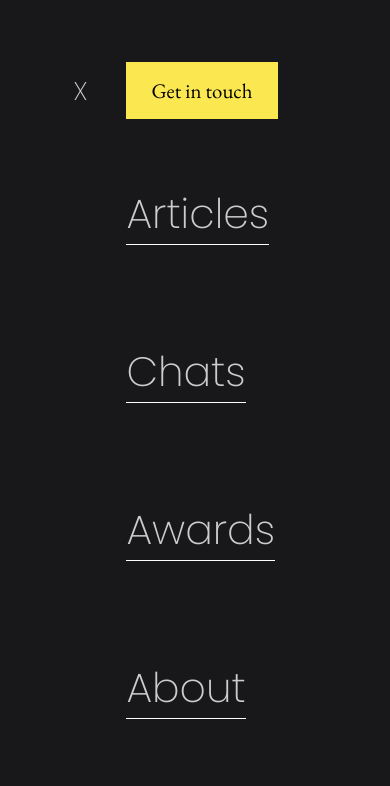
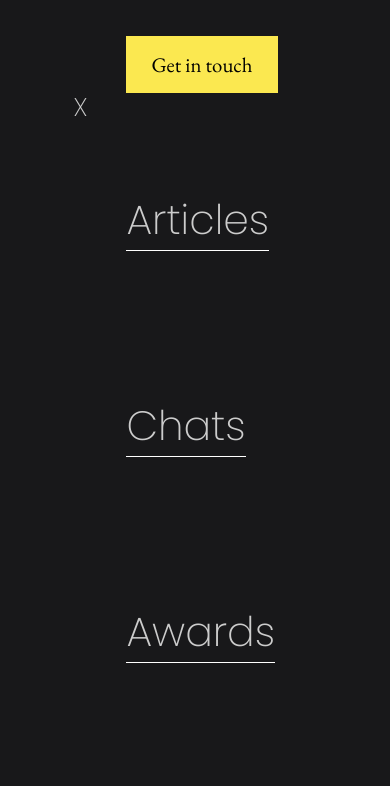
Before and after one commit to silviocesarsf/clone_portfolio, a plain HTML site: page index.html in a window 390 px wide. Both pictures are taken after a click on the element 314 px from the left and 60 px from the top of the page. Shown: the top 786 px of the page. Drawn offline with nearby package versions, Linux system fonts and the light colour scheme.

Commit message:
Add files via upload

```diff
--- a/style.css
+++ b/style.css
@@ -156,7 +156,7 @@ footer {
     .menu {
         transition: .5s;
         position: absolute;
-        height: 100%;
+        height: 1000px;
         width: 100%;
         background: #18181a;
         left: 120%;
@@ -174,7 +174,7 @@ footer {
 
     .navbar-resp li,a {
         list-style: none;
-        margin: 2rem 0;
+        margin: 3rem 0;
         font-size: 1.6em;
     }
 
```
